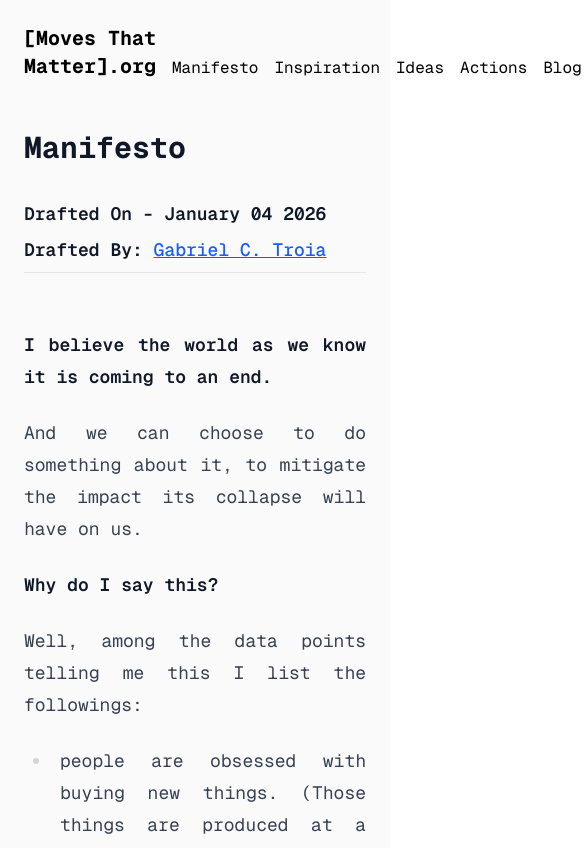
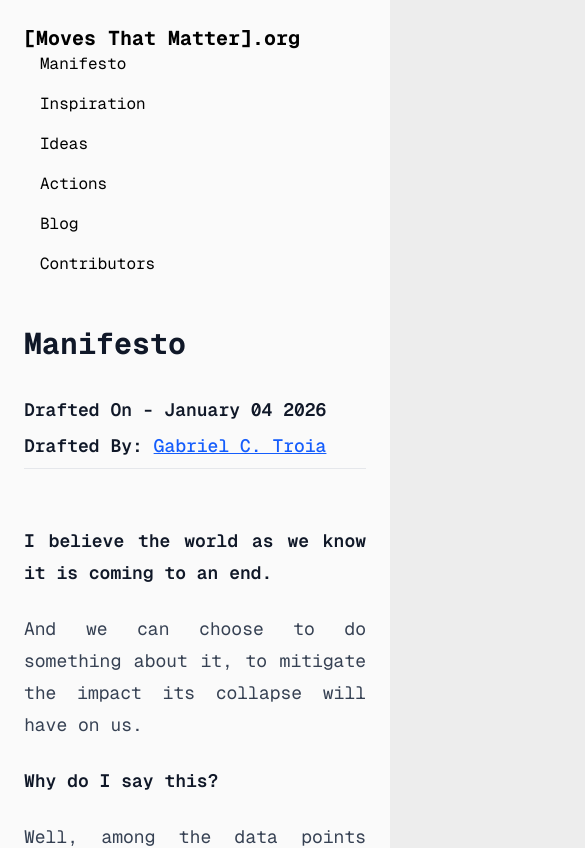
Before and after one commit to movesthatmatter/movesthatmatter.org, a Next.js app: page / in a window 390 px wide. Shown: the top 848 px of the page, 585 px wide, since content can reach past the window. Built offline with nearby package versions, Linux system fonts and the light colour scheme.

Commit message:
Fix navigation on mobile

```diff
--- a/app/_components/Header/Header.tsx
+++ b/app/_components/Header/Header.tsx
@@ -3,9 +3,9 @@ import { Link } from './components/Link';
 
 export default function Header() {
   return (
-    <header className="flex pb-4 text-black">
+    <header className="flex flex-col sm:flex-row pb-4 text-black">
       <Logo />
-      <nav className="flex flex-1 items-center align-center sbg-red-100 pl-4 items-end justify-end gap-4">
+      <nav className="flex flex-1 flex-col sm:flex-row sm:align-center pl-4 sm:items-end sm:justify-end gap-4">
         <Link href="/manifesto">Manifesto</Link>
         <Link href="/inspiration" className="hover:font-bold hover:underline">
           Inspiration
--- a/app/globals.css
+++ b/app/globals.css
@@ -2,8 +2,10 @@
 @plugin '@tailwindcss/typography';
 
 :root {
-  --background: #ffffff;
-  --foreground: #171717;
+  /* --background: #ffffff;
+  --foreground: #171717; */
+  --background: #ededed;
+  --foreground: #ededed;
 }
 
 @theme inline {
@@ -15,7 +17,8 @@
 
 @media (prefers-color-scheme: dark) {
   :root {
-    --background: #0a0a0a;
+    /* --background: #0a0a0a; */
+    --background: #ededed;
     --foreground: #ededed;
   }
 }
```
